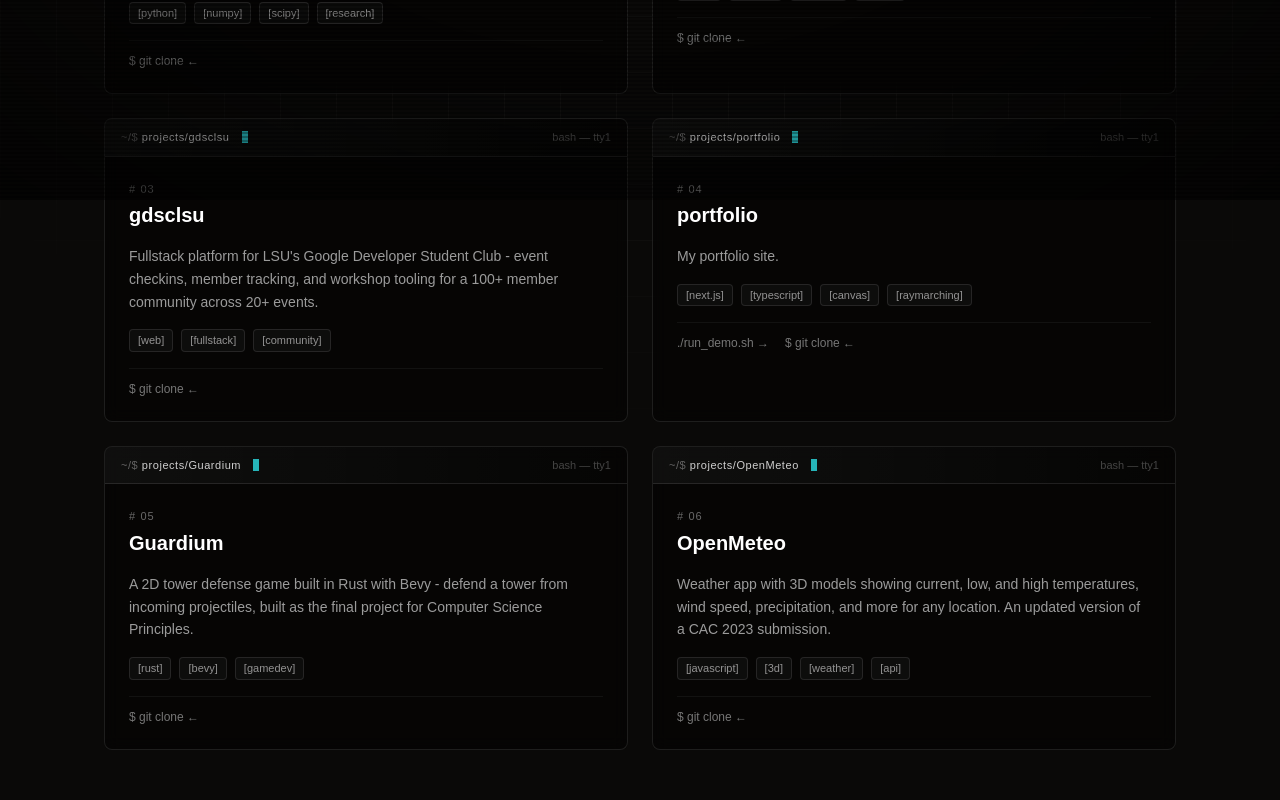
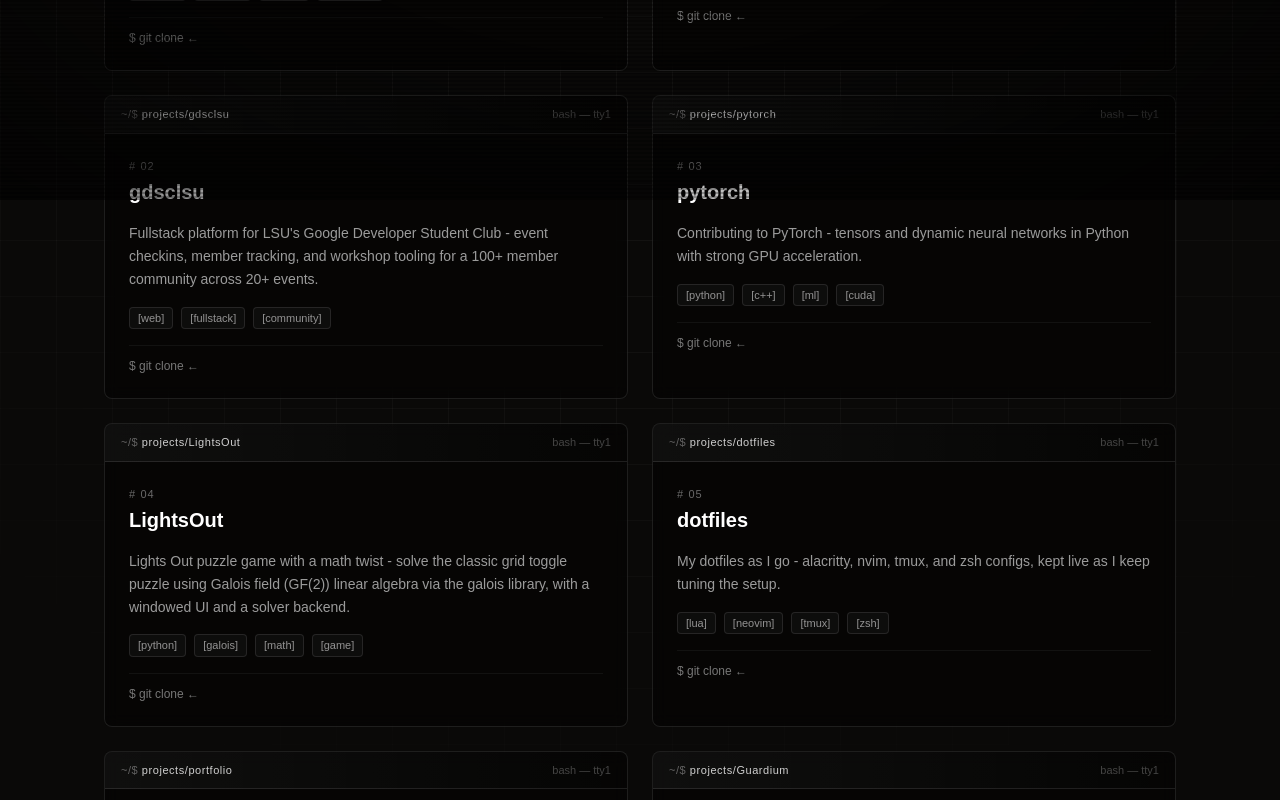
Before and after one commit to Implycitt/portfolio, a Next.js app: page /projects in a window 1280 px wide. Shown: the part 600-1400 px from the top of the page. Built offline with nearby package versions, Linux system fonts and the light colour scheme; a web font is replaced by a local one.

Commit message:
fix: projects update

```diff
--- a/src/app/projects/page.tsx
+++ b/src/app/projects/page.tsx
@@ -21,7 +21,7 @@ interface Project {
 
 const PROJECTS: Project[] = [
   {
-    id: "01",
+    id: "00",
     name: "AveResearch2026",
     desc: "Research project on birds (Aves) and urbanization. An API ingestion layer for a 600k+ record dataset, WorldPop raster density modeling with latitude corrected spherical trigonometry, and chi squared + regression analysis to isolate urbanization effects by taxon.",
     tags: ["python", "numpy", "scipy", "research"],
@@ -29,7 +29,7 @@ const PROJECTS: Project[] = [
     accent: "violet",
   },
   {
-    id: "02",
+    id: "01",
     name: "PrintIt",
     desc: "Label printing software for an active retail business. A JavaFX desktop app with a searchable, categorized SQLite backed label catalog that cut printing time by ~50% for non technical staff.",
     tags: ["java", "javafx", "maven", "sqlite"],
@@ -37,7 +37,7 @@ const PROJECTS: Project[] = [
     accent: "cyan",
   },
   {
-    id: "03",
+    id: "02",
     name: "gdsclsu",
     desc: "Fullstack platform for LSU's Google Developer Student Club - event checkins, member tracking, and workshop tooling for a 100+ member community across 20+ events.",
     tags: ["web", "fullstack", "community"],
@@ -45,7 +45,31 @@ const PROJECTS: Project[] = [
     accent: "mauve",
   },
   {
+    id: "03",
+    name: "pytorch",
+    desc: "Contributing to PyTorch - tensors and dynamic neural networks in Python with strong GPU acceleration.",
+    tags: ["python", "c++", "ml", "cuda"],
+    links: { code: "https://github.com/Implycitt/pytorch" },
+    accent: "cyan",
+  },
+  {
     id: "04",
+    name: "LightsOut",
+    desc: "Lights Out puzzle game with a math twist - solve the classic grid toggle puzzle using Galois field (GF(2)) linear algebra via the galois library, with a windowed UI and a solver backend.",
+    tags: ["python", "galois", "math", "game"],
+    links: { code: "https://github.com/Implycitt/LightsOut" },
+    accent: "violet",
+  },
+  {
+    id: "05",
+    name: "dotfiles",
+    desc: "My dotfiles as I go - alacritty, nvim, tmux, and zsh configs, kept live as I keep tuning the setup.",
+    tags: ["lua", "neovim", "tmux", "zsh"],
+    links: { code: "https://github.com/Implycitt/dotfiles" },
+    accent: "mauve",
+  },
+  {
+    id: "06",
     name: "portfolio",
     desc: "My portfolio site.",
     tags: ["next.js", "typescript", "canvas", "raymarching"],
@@ -53,7 +77,7 @@ const PROJECTS: Project[] = [
     accent: "cyan",
   },
   {
-    id: "05",
+    id: "07",
     name: "Guardium",
     desc: "A 2D tower defense game built in Rust with Bevy - defend a tower from incoming projectiles, built as the final project for Computer Science Principles.",
     tags: ["rust", "bevy", "gamedev"],
@@ -61,13 +85,13 @@ const PROJECTS: Project[] = [
     accent: "violet",
   },
   {
-    id: "06",
+    id: "08",
     name: "OpenMeteo",
     desc: "Weather app with 3D models showing current, low, and high temperatures, wind speed, precipitation, and more for any location. An updated version of a CAC 2023 submission.",
     tags: ["javascript", "3d", "weather", "api"],
     links: { code: "https://github.com/Implycitt/OpenMeteo" },
     accent: "mauve",
-  },
+  }
 ];
 
 const BANNER = String.raw`
@@ -111,9 +135,7 @@ export default function Projects() {
         </div>
 
         <p className="max-w-2xl font-mono text-sm leading-relaxed text-white/55">
-          <span className="text-mauve">//</span> A working directory of things I've shipped -
-          experiments in rendering, platforms for student clubs, and a healthy dose of systems
-          programming.
+          <span className="text-mauve">//</span> A working directory of things I've shipped.
         </p>
 
         <div className="mt-10 grid gap-6 md:grid-cols-2">
```
